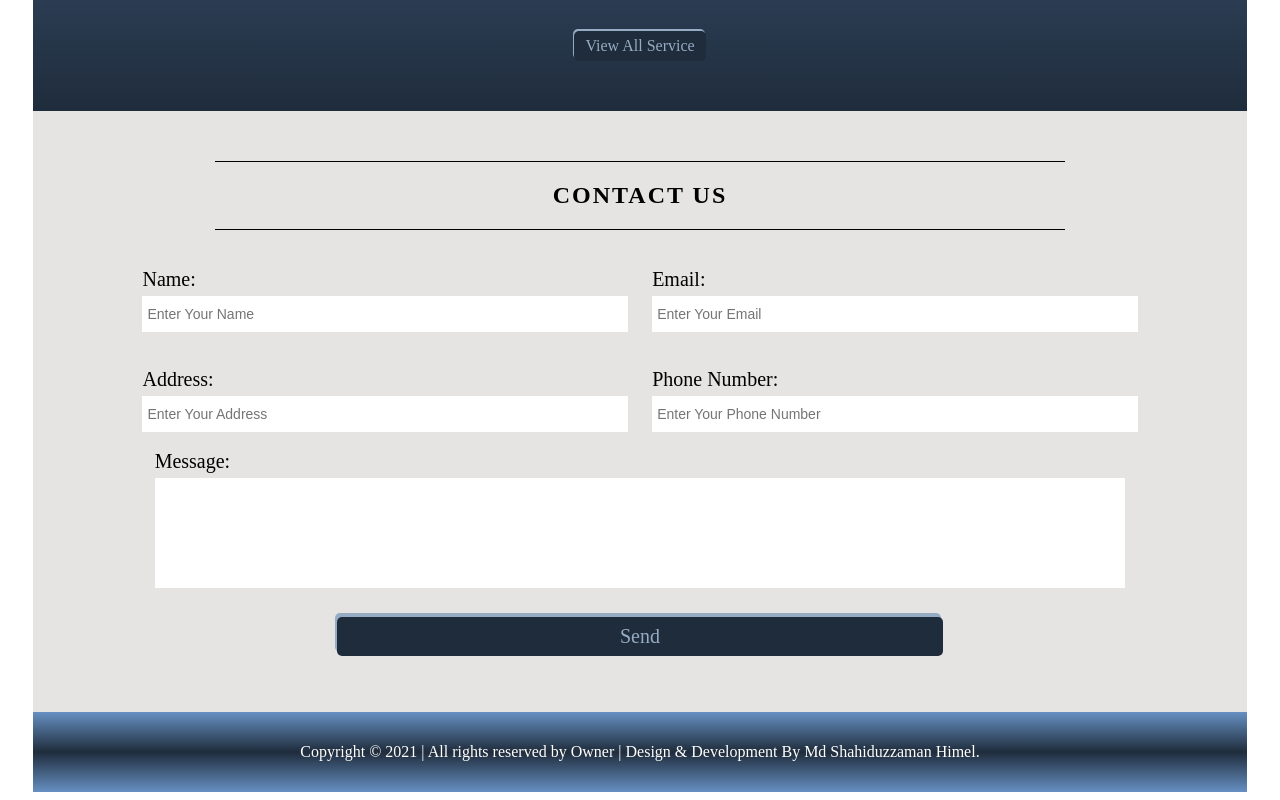
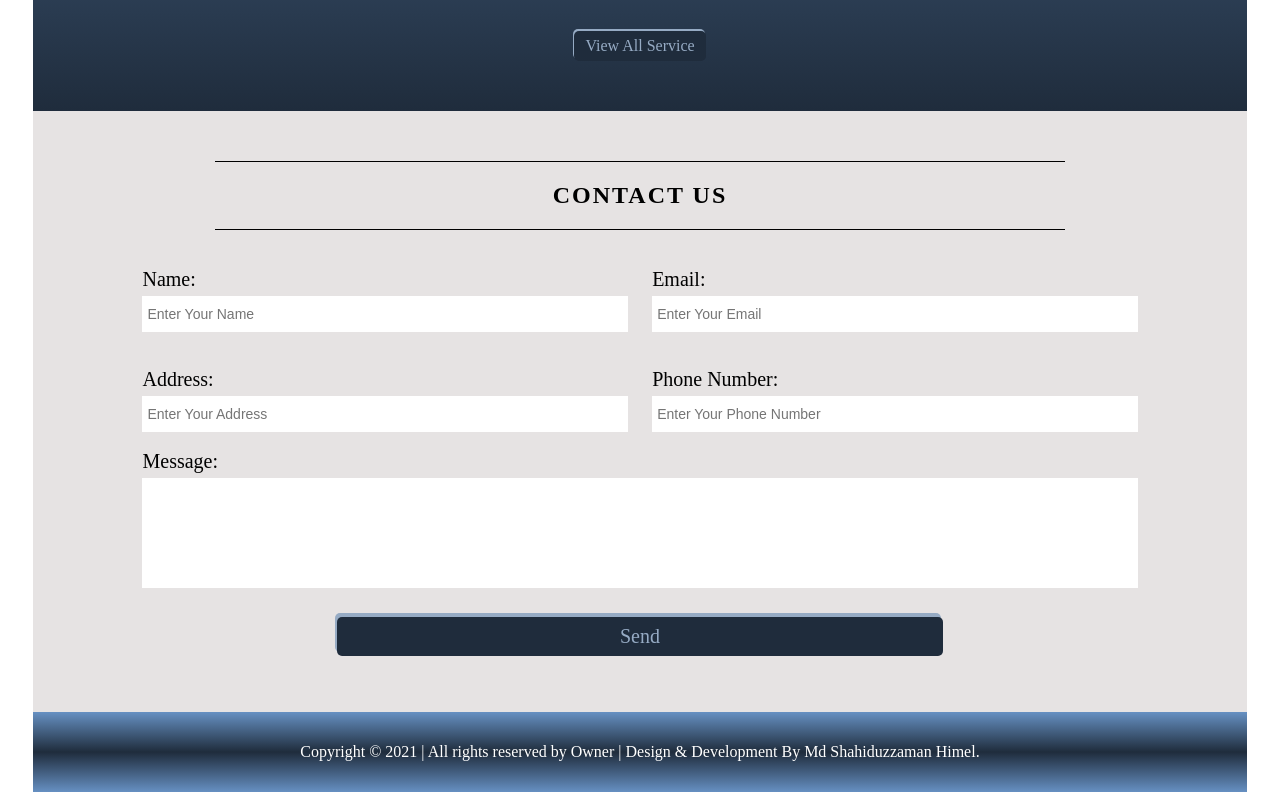
Before and after one commit to sHimelCSE/LawAndJustice_TableLayout, a plain HTML site: page index.html in a window 1280 px wide. Shown: the part 1397-2197 px from the top of the page. Drawn offline with Linux system fonts and the light colour scheme.

Commit message:
update code new

```diff
--- a/index.html
+++ b/index.html
@@ -224,12 +224,12 @@
                                                     <td width="100%" height="130">
                                                         <table width="100%" cellpadding="0" cellspacing="0" border="0">
                                                             <tr>
-                                                                <td width="10%" height="130"></td>
-                                                                <td width="80%" height="130" style="overflow: hidden;">
+                                                                <td width="9%" height="130"></td>
+                                                                <td width="82%" height="130" style="overflow: hidden;">
                                                                     <label for="#message" style="font-size: 20px;">Message:</label><br/>
                                                                     <textarea name="message" id="" style="padding: 5px 5px; border: none; width: 100%; height: 100px; font-size: 14px; margin-top: 5px; resize: none;"></textarea>
                                                                 </td>
-                                                                <td width="10%" height="130"></td>
+                                                                <td width="9%" height="130"></td>
                                                             </tr>
                                                         </table>
                                                     </td>
```
